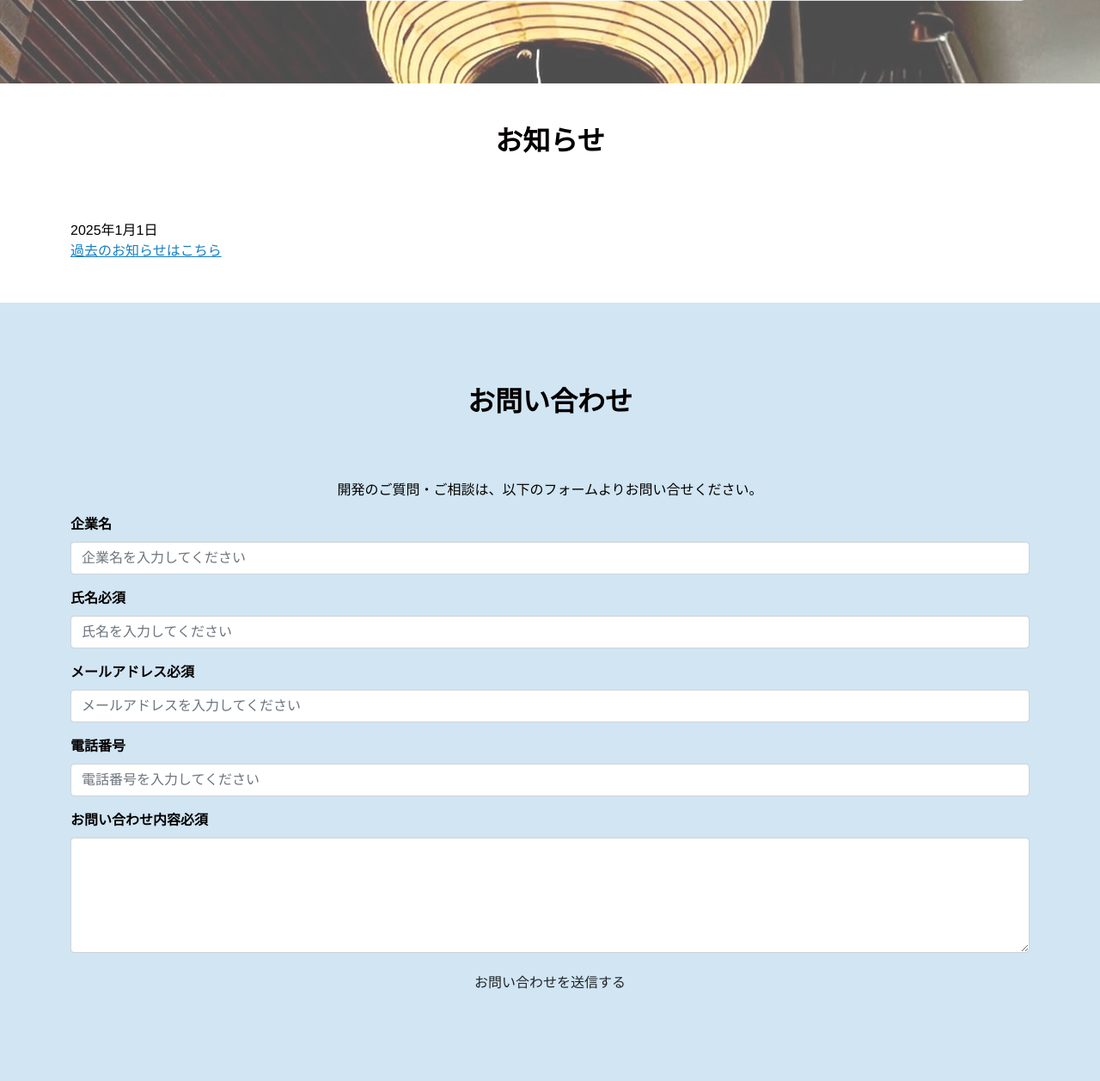
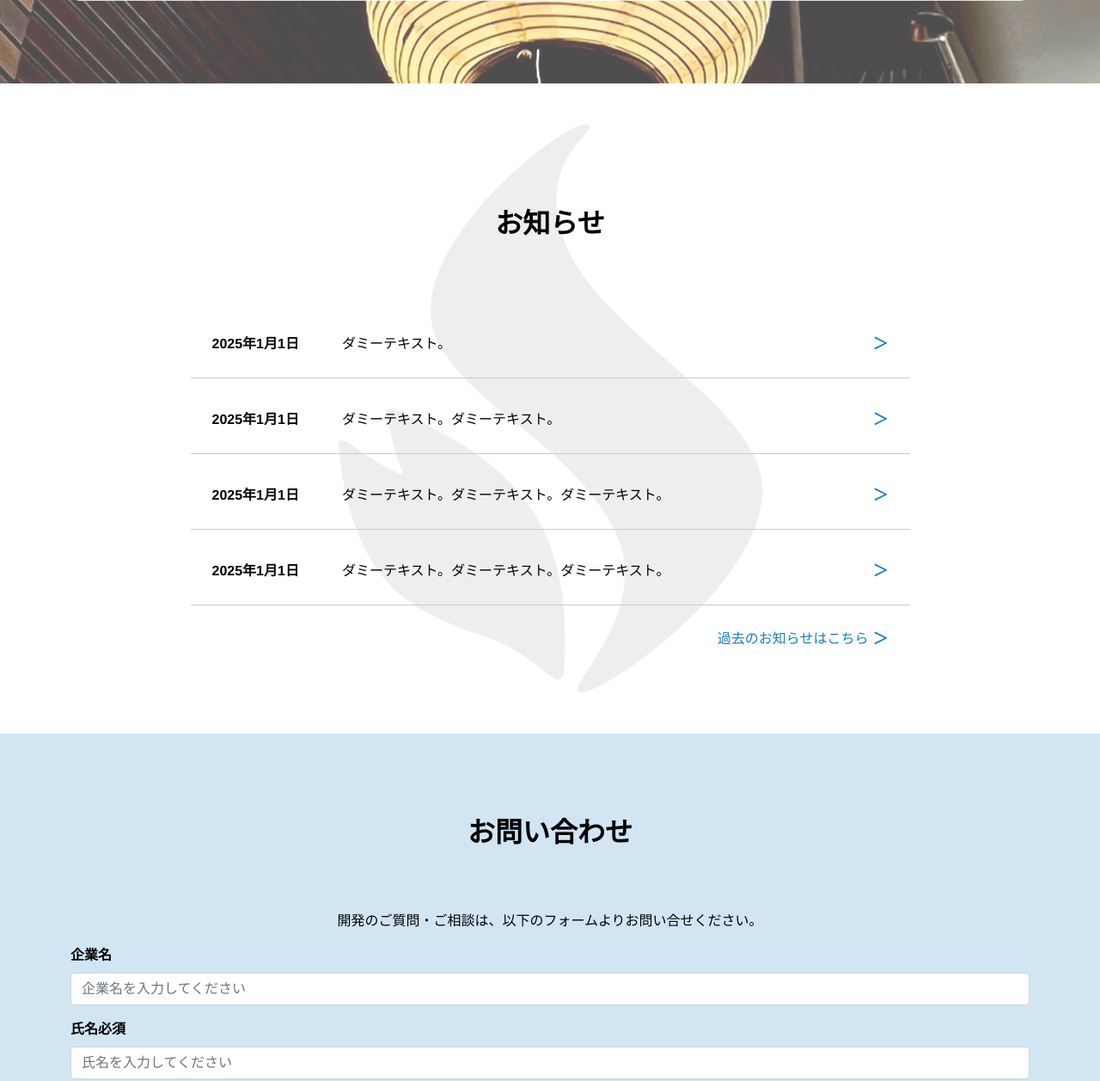
Before and after one commit to Shisei-Technologies/shisei-tech-homepage, a PHP site: page / in a window 1280 px wide. Shown: the part 2754-4011 px from the top of the page at 86% size. Run offline with PHP 8.4, Linux system fonts and the light colour scheme; some libraries are stand-ins or nearby versions.

Commit message:
お知らせ

```diff
--- a/css/style.css
+++ b/css/style.css
@@ -298,6 +298,107 @@ a{
     font-size: 20px;
 }
 
+/* index_news */
+
+.index_news {
+    position: relative;
+    background: url('../img/logo-bg@2x.png') no-repeat center;
+    background-size: contain;
+}
+
+/* ニュース項目（変にならないようにする） */
+.news_li {
+    padding: 15px;
+    margin: 10px 0;
+    border-bottom: 1px solid #ccc;
+    display: flex;
+    align-items: flex-start;
+    justify-content: space-between; /* 左に日付とテキスト、右に矢印 */
+    width: 100%; /* ここで幅を維持 */
+    flex-wrap: wrap; /* 必要に応じて折り返しを許可 */
+}
+
+.news_li_date {
+    font-size: 16px;
+    font-weight: bold;
+    white-space: nowrap;
+    min-width: 100px; /* ある程度の最小幅を確保 */
+}
+
+.news_li_text {
+    flex-grow: 1;
+    padding-left: 50px;
+    text-align: left;
+    min-width: 0; /* 必須: 小さくなりすぎないようにする */
+    overflow-wrap: break-word; /* テキストが長くても折り返す */
+}
+
+/* 「過去のお知らせはこちら」を右寄せ */
+.news_link {
+    width: 75%;
+    display: flex;
+    justify-content: flex-end; /* 右寄せ */
+    padding: 0 25px;
+}
+
+/* ニュース項目のリンク */
+.news_link_item {
+    display: flex;
+    justify-content: space-between;
+    align-items: center;
+    text-decoration: none;
+    color: inherit;
+    width: 100%; /* ここは元に戻す */
+    padding: 10px;
+}
+
+/* ホバー時に全体をアンダーライン */
+.news_link_item:hover {
+    text-decoration: underline;
+}
+
+/* 「過去のお知らせはこちら」のリンク */
+.news_link a {
+    display: inline-flex;
+    align-items: center;
+    gap: 5px;
+    text-decoration: none;
+    font-size: 16px;
+    color: #007bff;
+    white-space: nowrap;
+}
+
+
+.news_arrow {
+    font-size: 18px;
+    color: #187fc4;;
+    font-weight: bold;
+}
+
+.news_link {
+    width: 75%;
+    display: flex;
+    justify-content: flex-end; /* 右寄せ */
+    color: #187fc4;
+}
+
+.news_link a {
+    display: flex; /* 変更 */
+    align-items: center;
+    gap: 5px;
+    text-decoration: none;
+    font-size: 16px;
+    color: #187fc4;;
+    white-space: nowrap;
+    margin-left: auto; /* これが重要！ */
+}
+
+.news_link a:hover {
+    color: #007bff;
+    text-decoration: underline;
+}
+
+
 
 
 /* index_contact */
--- a/index.html
+++ b/index.html
@@ -132,24 +132,48 @@
 		</div>
 
 
-		<div class="index_news pt-5 pb-5" id="news">
-			<div class="container-lg">
-				<h2 class="h2 pb-5">
+		<div class="index_news mt-5 mb-5 pt-5 pb-5" id="news">
+			<div class="container d-flex flex-column align-items-center">
+				<h2 class="h2 pt-5 pb-5">
 					<p class="text-center"><strong>お知らせ</strong></p>
 				</h2>
-				<div class="">
-					<!--繰り返し-->
+				<div class="d-inline-block w-75">
 					<div class="news_li">
-						<div class="news_li_date">2025年1月1日</div>
-						<div class="news_li_text">
-							<!--テキスト-->
-						</div>
+						<a href="#" class="news_link_item">
+							<div class="news_li_date">2025年1月1日</div>
+							<div class="news_li_text">ダミーテキスト。</div>
+							<div class="news_arrow">＞</div>
+						</a>
 					</div>
-					<!--繰り返しここまで-->
-					<div class="news_link"><a href="">過去のお知らせはこちら</a></div>
+					<div class="news_li">
+						<a href="#" class="news_link_item">
+							<div class="news_li_date">2025年1月1日</div>
+							<div class="news_li_text">ダミーテキスト。ダミーテキスト。</div>
+							<div class="news_arrow">＞</div>
+						</a>
+					</div>
+					<div class="news_li">
+						<a href="#" class="news_link_item">
+							<div class="news_li_date">2025年1月1日</div>
+							<div class="news_li_text">ダミーテキスト。ダミーテキスト。ダミーテキスト。</div>
+							<div class="news_arrow">＞</div>
+						</a>
+					</div>
+					<div class="news_li">
+						<a href="#" class="news_link_item">
+							<div class="news_li_date">2025年1月1日</div>
+							<div class="news_li_text">ダミーテキスト。ダミーテキスト。ダミーテキスト。</div>
+							<div class="news_arrow">＞</div>
+						</a>
+					</div>
+				</div>
+				<div class="news_link w-75 mt-3">
+					<a href="#">過去のお知らせはこちら <span class="news_arrow">＞</span></a>
 				</div>
 			</div>
 		</div>
+
+
 		<div class="index_contact pt-5 pb-5" id="contact">
 			<div class="container-lg pt-5 pb-5">
 				<h2 class="h2 pb-5">
```
